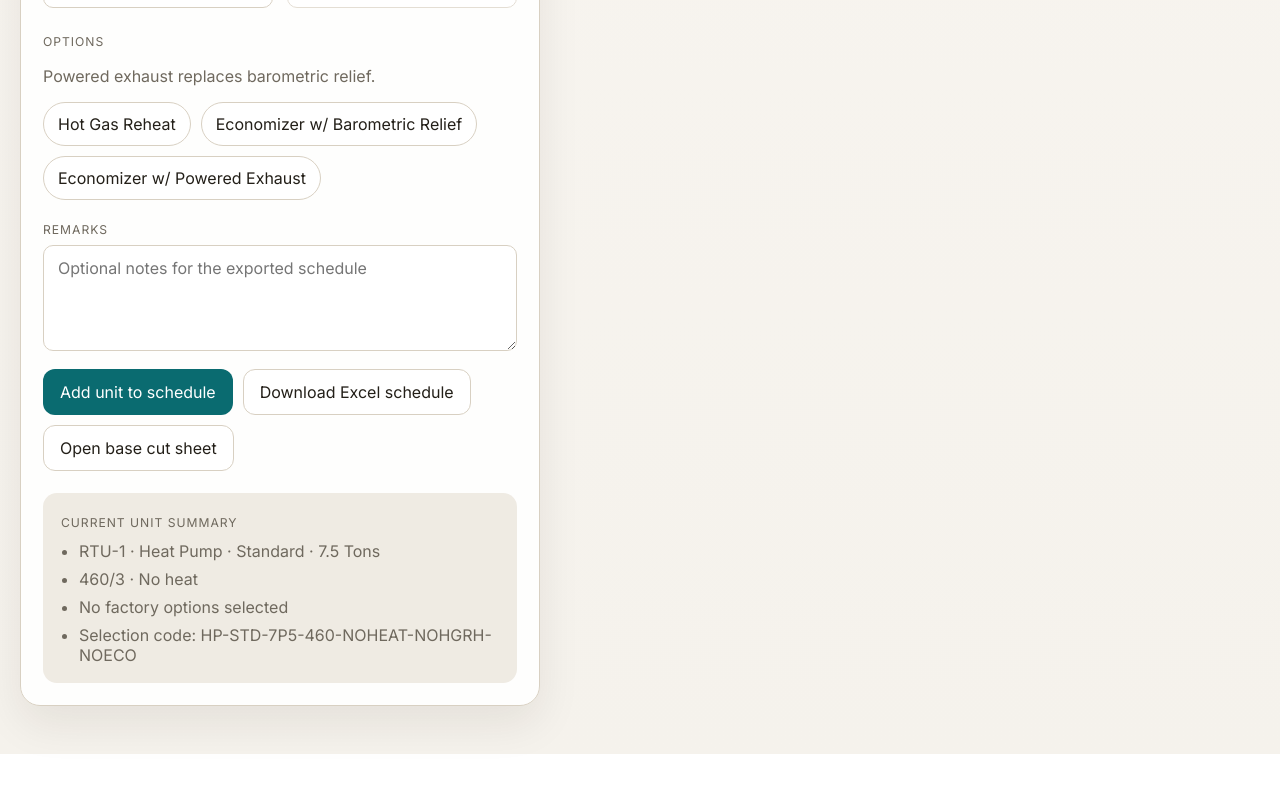
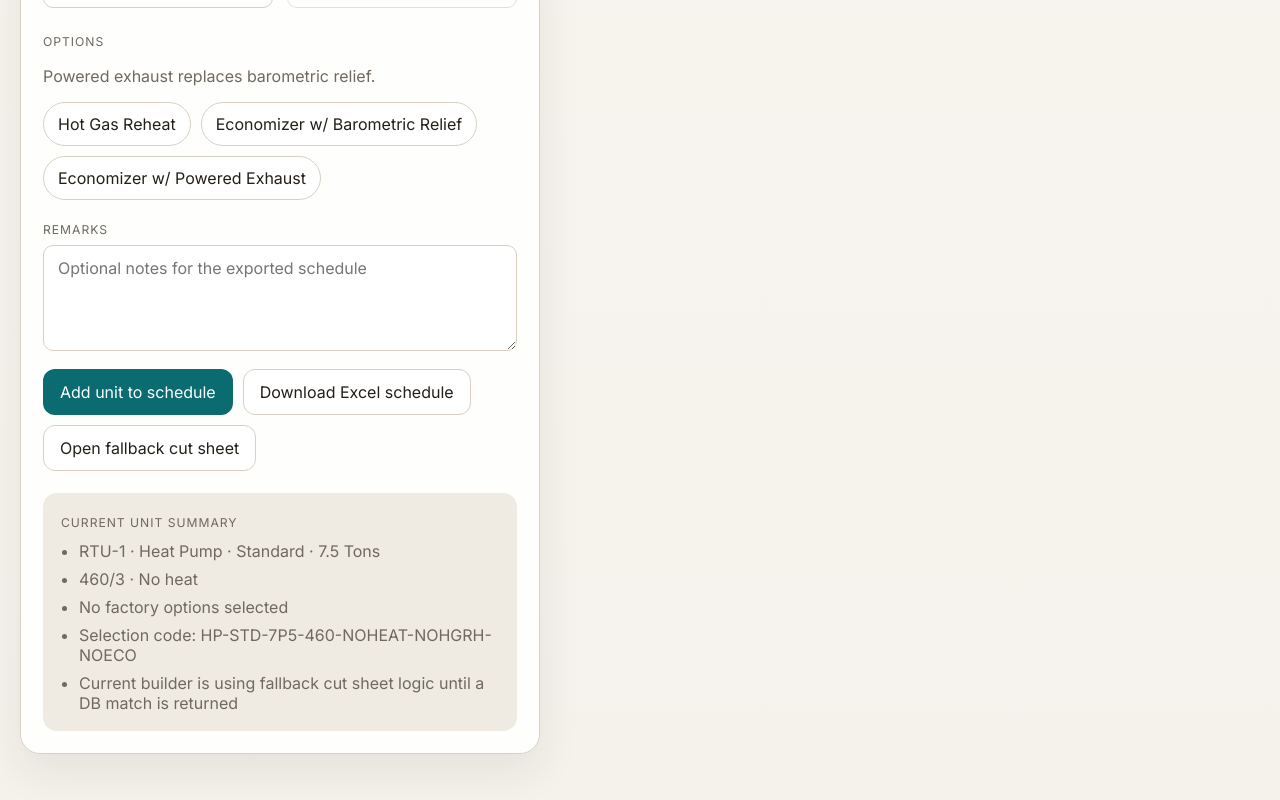
Before and after one commit to alex-schwindt/quick-select, a React (Vite) app: page / in a window 1280 px wide. Shown: the part 587-1387 px from the top of the page. Before the commit the page ends 1341 px from the top, so only its background shows below. Built offline with nearby package versions, Linux system fonts and the light colour scheme.

Commit message:
Update ui.jsx

```diff
--- a/src/ui.jsx
+++ b/src/ui.jsx
@@ -97,7 +97,11 @@ function previewFallback(unit) {
     mocp: '—',
     weight: '—',
     remarks: unit.remarks?.trim() || options || '—',
-    matchFound: false
+    matchFound: false,
+    cutsheetUrl: '',
+    accessoriesUrl: '',
+    wiringUrl: '',
+    iomUrl: ''
   };
 }
 
@@ -192,7 +196,9 @@ export default function App() {
 
   const selectedOptionLabels = optionSummary(selection);
   const selectionCode = useMemo(() => buildSelectionCode(selection), [selection]);
-  const cutsheetBase = `https://selections.hhtrecho.com/cutsheets/${slugify(selectionCode)}`;
+  const currentResolvedRow = editingIndex !== null ? previewRows[editingIndex] : null;
+  const currentCutsheetHref =
+    currentResolvedRow?.cutsheetUrl || `https://selections.hhtrecho.com/cutsheets/${slugify(selectionCode)}.pdf`;
 
   function updateField(field, value) {
     setSelection((current) => ({ ...current, [field]: value }));
@@ -466,11 +472,11 @@ export default function App() {
 
             <a
               className="secondary-btn link-btn"
-              href={`${cutsheetBase}.pdf`}
+              href={currentCutsheetHref}
               target="_blank"
               rel="noopener noreferrer"
             >
-              Open base cut sheet
+              {currentResolvedRow?.cutsheetUrl ? 'Open matched cut sheet' : 'Open fallback cut sheet'}
             </a>
           </div>
 
@@ -485,6 +491,11 @@ export default function App() {
               </li>
               <li>{selectedOptionLabels.length ? selectedOptionLabels.join(', ') : 'No factory options selected'}</li>
               <li>Selection code: {selectionCode}</li>
+              <li>
+                {currentResolvedRow?.matchFound
+                  ? `Matched preview model: ${currentResolvedRow.modelNumber}`
+                  : 'Current builder is using fallback cut sheet logic until a DB match is returned'}
+              </li>
             </ul>
           </div>
         </section>
@@ -584,6 +595,8 @@ export default function App() {
           <div className="unit-list schedule-actions-list">
             {scheduledUnits.map((unit, index) => {
               const resolved = previewRows[index];
+              const fallbackCutsheetHref = `https://selections.hhtrecho.com/cutsheets/${slugify(buildSelectionCode(unit))}.pdf`;
+              const resolvedCutsheetHref = resolved?.cutsheetUrl || fallbackCutsheetHref;
               const statusText = resolved?.matchFound
                 ? `Matched model ${resolved.modelNumber}`
                 : `Using fallback selection code ${buildSelectionCode(unit)}`;
@@ -608,6 +621,14 @@ export default function App() {
                     <button className="secondary-btn danger-btn" type="button" onClick={() => removeUnit(index)}>
                       Remove
                     </button>
+                    <a
+                      className="secondary-btn link-btn"
+                      href={resolvedCutsheetHref}
+                      target="_blank"
+                      rel="noopener noreferrer"
+                    >
+                      {resolved?.cutsheetUrl ? 'Cut sheet' : 'Fallback cut sheet'}
+                    </a>
                   </div>
                 </article>
               );
```
Lines whose indentation alone changed are shown as unchanged.
